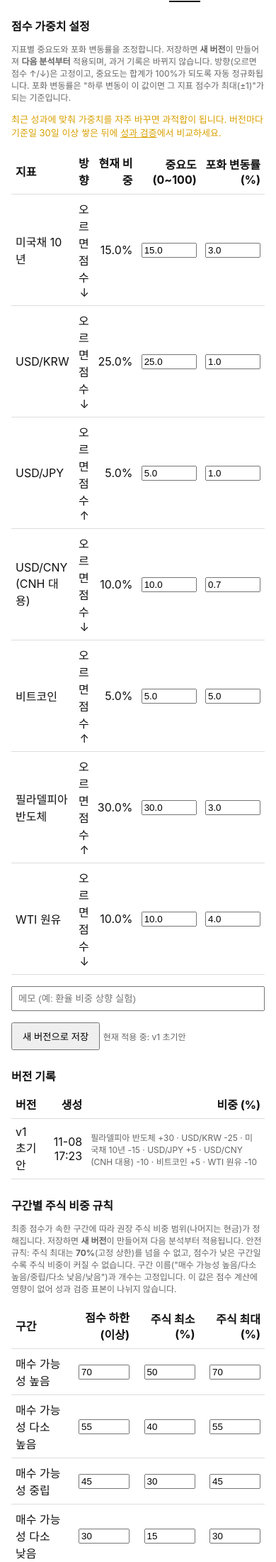
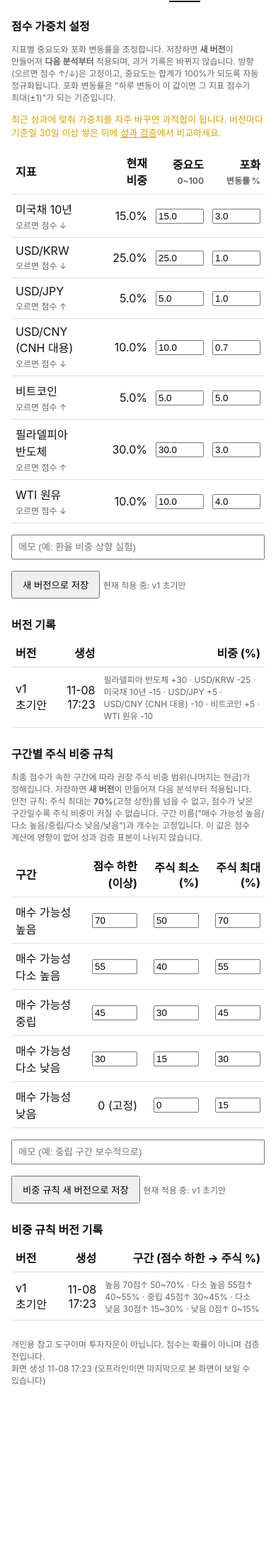
Before and after one commit to leeys4613/stockRecom, a FastAPI app: page /settings in a window 390 px wide. Shown: the part 70-2270 px from the top of the page at 71% size. After the commit the page ends 2021 px from the top, so only its background shows below. Run offline with FastAPI, Linux system fonts and the light colour scheme; data comes from the database, SQL or seed files in the repository.

Commit message:
Responsive watchlist cards and settings tables for phone widths; Korean word-break keep-all
Co-Authored-By: Claude Sonnet 5.5 <noreply@anthropic.com>

```diff
--- a/templates/base.html
+++ b/templates/base.html
@@ -14,6 +14,8 @@
   @media (prefers-color-scheme: dark) { :root { --bg:#111418; --fg:#e8e8e8; --mut:#999; --bd:#2c3138; --card:#1a1e24; } }
   body { background:var(--bg); color:var(--fg); font-family:-apple-system,sans-serif; max-width:760px; margin:0 auto;
          padding:16px; padding-bottom:calc(16px + env(safe-area-inset-bottom)); }
+  /* 한글은 단어(띄어쓰기) 단위로만 줄바꿈, 너무 긴 문자열만 예외로 끊는다 */
+  body, td, th { word-break: keep-all; overflow-wrap: break-word; }
   h1 { margin:0 0 4px; font-size:22px; }
   h2 { font-size:16px; margin:24px 0 8px; }
   nav a { margin-right:14px; color:inherit; text-decoration:none; padding-bottom:2px; }
@@ -38,6 +40,15 @@
   .grow.d2 { animation-delay: .12s; } .grow.d3 { animation-delay: .24s; }
   @keyframes grow { from { transform: scaleX(0); } }
   @media (prefers-reduced-motion: reduce) { .grow { animation: none; } }
+  .metrics { display:grid; grid-template-columns:repeat(2, minmax(0,1fr)); gap:10px 14px; margin:10px 0; }
+  @media (min-width: 560px) { .metrics { grid-template-columns:repeat(5, minmax(0,1fr)); } }
+  .m { display:flex; flex-direction:column; min-width:0; }
+  .m .k { font-size:12px; color:var(--mut); }
+  .m .v { font-weight:600; white-space:nowrap; }
+  .m .sub { font-size:12px; color:var(--mut); }
+  .m .up { color:#d33; } .m .down { color:#36c; }  /* .m .sub 의 색을 덮어쓰도록 우선순위 확보 */
+  .stock-head { display:flex; justify-content:space-between; align-items:flex-start; gap:8px; }
+  .flags { font-size:12px; display:flex; flex-wrap:wrap; gap:6px 8px; align-items:center; }
   #offline-banner { display:none; background:#d9a000; color:#111; padding:10px 14px; border-radius:8px; margin:10px 0; font-size:14px; }
   footer { color:var(--mut); font-size:12px; margin-top:24px; }
 </style>
--- a/templates/settings.html
+++ b/templates/settings.html
@@ -11,15 +11,14 @@
 
 <form method="post" action="/settings">
   <table id="weights">
-    <thead><tr><th>지표</th><th>방향</th><th>현재 비중</th><th>중요도 (0~100)</th><th>포화 변동률 (%)</th></tr></thead>
+    <thead><tr><th>지표</th><th>현재 비중</th><th>중요도<br><span class="mut">0~100</span></th><th>포화<br><span class="mut">변동률 %</span></th></tr></thead>
     <tbody>
     {% for r in rows %}
     <tr data-key="{{ r.key }}">
-      <td>{{ r.name }}</td>
-      <td>{{ '오르면 점수 ↑' if r.direction > 0 else '오르면 점수 ↓' }}</td>
+      <td>{{ r.name }}<br><span class="mut">{{ '오르면 점수 ↑' if r.direction > 0 else '오르면 점수 ↓' }}</span></td>
       <td>{{ "{:.1f}".format(r.share) }}%</td>
-      <td><input type="number" name="imp_{{ r.key }}" value="{{ '%.1f' % r.share }}" min="0" max="100" step="0.1" required style="width:70px"></td>
-      <td><input type="number" name="sat_{{ r.key }}" value="{{ r.sat }}" min="{{ sat_min }}" max="{{ sat_max }}" step="0.1" required style="width:70px"></td>
+      <td><input type="number" name="imp_{{ r.key }}" value="{{ '%.1f' % r.share }}" min="0" max="100" step="0.1" required style="width:60px" aria-label="{{ r.name }} 중요도"></td>
+      <td><input type="number" name="sat_{{ r.key }}" value="{{ r.sat }}" min="{{ sat_min }}" max="{{ sat_max }}" step="0.1" required style="width:60px" aria-label="{{ r.name }} 포화 변동률"></td>
     </tr>
     {% endfor %}
     </tbody>
@@ -53,9 +52,9 @@
     {% for b in bands %}
     <tr data-band="{{ loop.index0 }}">
       <td>매수 가능성 {{ b[1] }}</td>
-      <td>{% if not loop.last %}<input type="number" name="floor_{{ loop.index0 }}" value="{{ b[0] }}" min="1" max="100" step="1" required style="width:64px">{% else %}0 (고정){% endif %}</td>
-      <td><input type="number" name="emin_{{ loop.index0 }}" value="{{ b[2] }}" min="0" max="{{ cap }}" step="1" required style="width:64px"></td>
-      <td><input type="number" name="emax_{{ loop.index0 }}" value="{{ b[3] }}" min="0" max="{{ cap }}" step="1" required style="width:64px"></td>
+      <td>{% if not loop.last %}<input type="number" name="floor_{{ loop.index0 }}" value="{{ b[0] }}" min="1" max="100" step="1" required style="width:56px" aria-label="{{ b[1] }} 점수 하한">{% else %}0 (고정){% endif %}</td>
+      <td><input type="number" name="emin_{{ loop.index0 }}" value="{{ b[2] }}" min="0" max="{{ cap }}" step="1" required style="width:56px" aria-label="{{ b[1] }} 주식 최소"></td>
+      <td><input type="number" name="emax_{{ loop.index0 }}" value="{{ b[3] }}" min="0" max="{{ cap }}" step="1" required style="width:56px" aria-label="{{ b[1] }} 주식 최대"></td>
     </tr>
     {% endfor %}
     </tbody>
```
Also changed, not shown: templates/watchlist.html (+30 -24 lines), tests/test_reports.py (+11 -0 lines).
